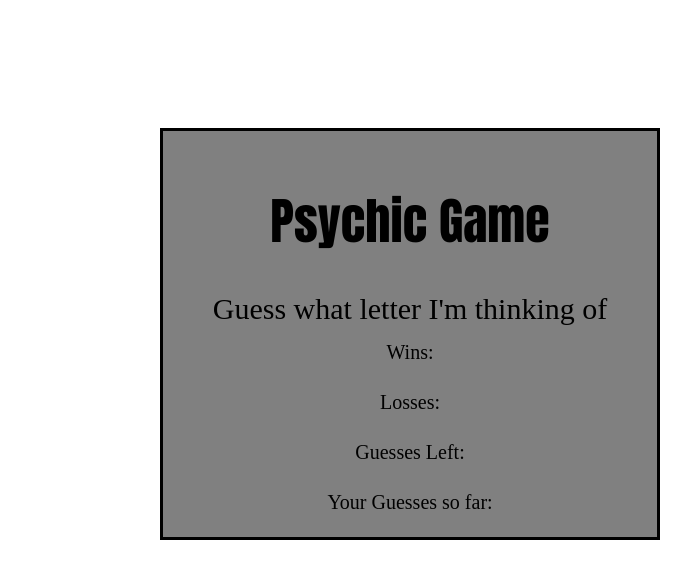
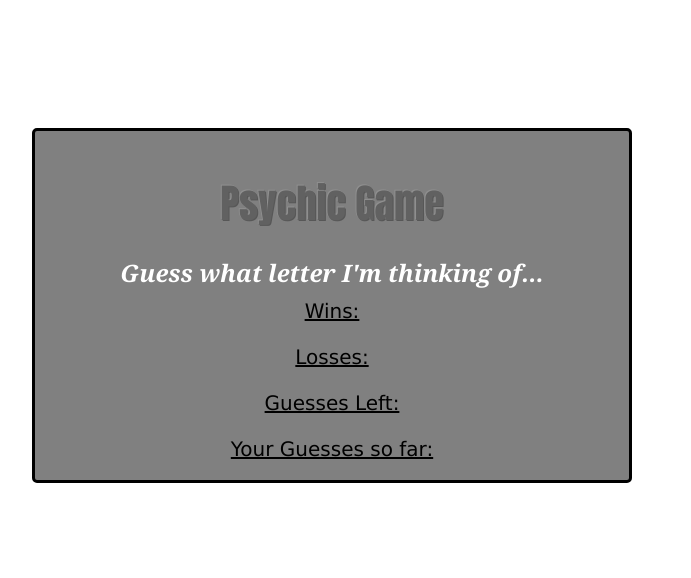
Before and after one commit to nrgtwithers/Psychic-Game, a plain HTML site: page index.html in a window 1280 px wide. Shown: the whole page, without its empty margins (288-979 px from the left). Drawn offline with nearby package versions, Linux system fonts and the light colour scheme.

Commit message:
changed css

```diff
--- a/assets/css/style.css
+++ b/assets/css/style.css
@@ -1,7 +1,5 @@
 html, body{
     background-color: white;
-    font-family: 'Times New Roman', Times, serif;
-    font-size: 20px;
     color: black;
 }
 
@@ -9,14 +7,31 @@ html, body{
     background-color: grey;
     border-style: solid;
     border-color:black;
+    border-radius: 5px;
     text-align: center;
-    width: 500px;
+    width: 600px;
     margin-top: 10%;
-    margin-left: 35%;
+    margin-left: 25%;
     margin-right: 35%;
 }
 
 h1{
+    text-shadow: -1px -1px 0px rgba(255,255,255,0.3), 1px 1px 0px rgba(0,0,0,0.8);
+	color: #333;
+    opacity: 0.4;
+    font-size: 40px;
     font-weight: bold;
     font-family: Impact, Haettenschweiler, 'Arial Narrow Bold', sans-serif;
 }
+
+h4{
+    color: white;
+    font-weight: bold;
+    font-family: Georgia, 'Times New Roman', Times, serif;
+}
+
+p{
+    font-family: 'Lucida Sans', 'Lucida Sans Regular', 'Lucida Grande', 'Lucida Sans Unicode', Geneva, Verdana, sans-serif;
+    font-size: 20px;
+    text-decoration: underline;
+}
--- a/assets/javascript/game.js
+++ b/assets/javascript/game.js
@@ -5,6 +5,11 @@ var playerwins = 0;
 var playerlosses = 0;
 var remainguesses = 15;
 var guessmade = [];
+
+// WARNING
+    alert ("I'd like to play a game...");
+    alert ("You only have 15 chances to win or lose...");
+
 
 //  FUNCTION
 document.onkeyup = function(event) {
@@ -24,10 +29,10 @@ document.onkeyup = function(event) {
     playerlosses++;
     }
 // RESETS FOR WINS & LOSSES
-    if(playerwins === 15) {
+    if(playerlosses === 15) {
         location.reload();
 
-    }  else if (playerlosses === 15) {
+    }  else if   (playerwins === 15) {
         location.reload();
     }
 
@@ -42,7 +47,7 @@ document.onkeyup = function(event) {
 
     var remainguessesDiv =
     document.getElementById("left");
-    remainguesses.textContent = remainguesses;
+    remainguessesDiv.textContent = remainguesses;
 
     var guessmadeDiv =
     document.getElementById("guess");
--- a/index.html
+++ b/index.html
@@ -15,7 +15,7 @@
 <br>
 <h1>Psychic Game</h1>
 <br>
-<h4>Guess what letter I'm thinking of</h4>
+<h4><em> Guess what letter I'm thinking of...</em></h4>
 <p>Wins:<div id="win"></div></p>
 
 <p>Losses:<div id="loss"></div></p>
```
